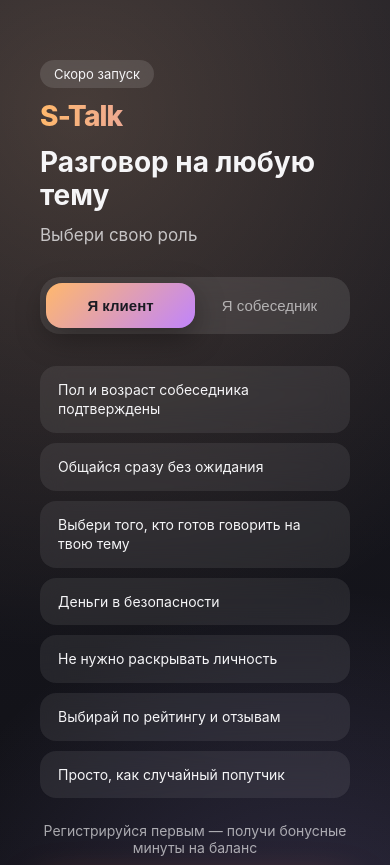
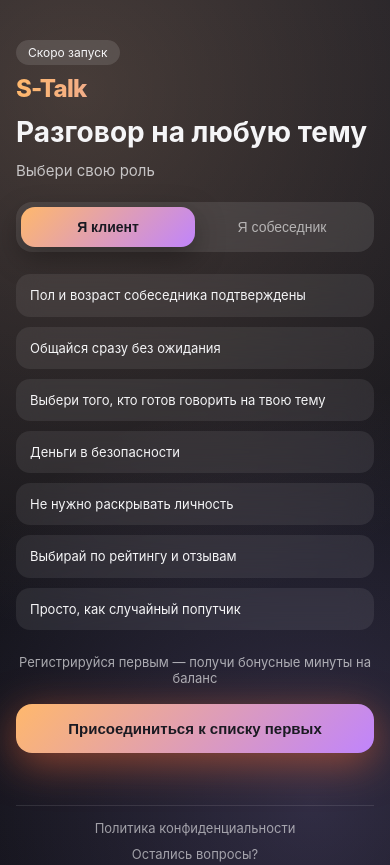
Before and after one commit to riniLess/stalk, a plain HTML site: page frontend/index.html in a window 390 px wide. Shown: the top 865 px of the page. Drawn offline with Linux system fonts and the light colour scheme.

Commit message:
Adjust mobile layout and paddings, dark theme

```diff
--- a/frontend/index.html
+++ b/frontend/index.html
@@ -3,6 +3,8 @@
 <head>
     <meta charset="UTF-8"/>
     <meta name="viewport" content="width=device-width, initial-scale=1.0"/>
+    <meta name="theme-color" content="#0f0f14">
+    <meta name="color-scheme" content="dark">
     <link rel="icon" href="./favicon.ico" type="image/x-icon">
     <meta name="description" content="S-Talk — платформа для платных разговоров на любые темы. Скоро запуск!"/>
     <link rel="stylesheet" href="styles.css">
--- a/frontend/styles.css
+++ b/frontend/styles.css
@@ -1,11 +1,17 @@
+/* Base reset */
 * {
     box-sizing: border-box;
     margin: 0;
     padding: 0;
 }
 
+/* Helps avoid white “flashes” on mobile/overscroll */
+html {
+    background: #0f0f14;
+}
+
 body {
-    font-family: -apple-system, BlinkMacSystemFont, 'Inter', 'Segoe UI', sans-serif;
+    font-family: -apple-system, BlinkMacSystemFont, "Inter", "Segoe UI", sans-serif;
     background:
             radial-gradient(900px at 20% 10%, rgba(255, 200, 150, 0.2), transparent 60%),
             radial-gradient(700px at 80% 90%, rgba(180, 160, 255, 0.2), transparent 60%),
@@ -14,9 +20,11 @@ body {
     min-height: 100vh;
     display: flex;
     flex-direction: column;
-    padding: 20px;
+    padding: 16px;
+    padding-bottom: calc(16px + env(safe-area-inset-bottom));
 }
 
+/* Layout */
 .container {
     width: 100%;
     max-width: 540px;
@@ -67,6 +75,7 @@ h1 {
     margin-bottom: 32px;
 }
 
+/* Switch */
 .switch {
     display: grid;
     grid-template-columns: 1fr 1fr;
@@ -95,9 +104,10 @@ h1 {
     color: #1a1a22;
     opacity: 1;
     font-weight: 600;
-    box-shadow: 0 10px 30px rgba(0,0,0,0.35);
+    box-shadow: 0 10px 30px rgba(0, 0, 0, 0.35);
 }
 
+/* Benefits */
 .benefits {
     list-style: none;
     margin-bottom: 24px;
@@ -113,6 +123,7 @@ h1 {
     line-height: 1.4;
 }
 
+/* Hint */
 .hint {
     font-size: 14px;
     opacity: 0.65;
@@ -120,6 +131,7 @@ h1 {
     text-align: center;
 }
 
+/* CTA */
 .cta {
     width: 100%;
     padding: 18px;
@@ -136,7 +148,8 @@ h1 {
 }
 
 @keyframes pulse {
-    0%, 100% {
+    0%,
+    100% {
         box-shadow: 0 10px 30px rgba(255, 107, 53, 0.3);
     }
     50% {
@@ -150,6 +163,7 @@ h1 {
     animation: none;
 }
 
+/* Footer */
 footer {
     text-align: center;
     padding: 20px 0;
@@ -178,7 +192,7 @@ footer a:hover {
     text-decoration: underline;
 }
 
-/* Модалка */
+/* Modal */
 .modal {
     position: fixed;
     inset: 0;
@@ -286,16 +300,7 @@ footer a:hover {
     margin-bottom: 10px;
 }
 
-@media (max-width: 480px) {
-    h1 {
-        font-size: 28px;
-    }
-
-    .container {
-        padding: 40px 20px;
-    }
-}
-
+/* Toasts */
 .toast-container {
     position: fixed;
     bottom: 20px;
@@ -320,12 +325,21 @@ footer a:hover {
 }
 
 @keyframes slideIn {
-    from { transform: translateX(400px); opacity: 0; }
-    to { transform: translateX(0); opacity: 1; }
+    from {
+        transform: translateX(400px);
+        opacity: 0;
+    }
+    to {
+        transform: translateX(0);
+        opacity: 1;
+    }
 }
 
 @keyframes slideOut {
-    to { transform: translateX(400px); opacity: 0; }
+    to {
+        transform: translateX(400px);
+        opacity: 0;
+    }
 }
 
 .toast.hiding {
@@ -333,17 +347,29 @@ footer a:hover {
 }
 
 .toast.success {
-    background: linear-gradient(135deg, rgba(34, 197, 94, 0.9), rgba(22, 163, 74, 0.9));
+    background: linear-gradient(
+            135deg,
+            rgba(34, 197, 94, 0.9),
+            rgba(22, 163, 74, 0.9)
+    );
     color: white;
 }
 
 .toast.error {
-    background: linear-gradient(135deg, rgba(239, 68, 68, 0.9), rgba(220, 38, 38, 0.9));
+    background: linear-gradient(
+            135deg,
+            rgba(239, 68, 68, 0.9),
+            rgba(220, 38, 38, 0.9)
+    );
     color: white;
 }
 
-.toast-icon { font-size: 20px; }
-.toast-message { flex: 1; }
+.toast-icon {
+    font-size: 20px;
+}
+.toast-message {
+    flex: 1;
+}
 .toast-close {
     background: none;
     border: none;
@@ -352,12 +378,11 @@ footer a:hover {
     cursor: pointer;
     opacity: 0.7;
 }
-.toast-close:hover { opacity: 1; }
-
-@media (max-width: 480px) {
-    .toast-container { left: 10px; right: 10px; max-width: none; }
+.toast-close:hover {
+    opacity: 1;
 }
 
+/* Privacy page */
 .privacy-content {
     max-width: 680px;
     margin: 0 auto 40px;
@@ -366,6 +391,7 @@ footer a:hover {
     color: #f5f5f7;
     opacity: 0.92;
 }
+
 .privacy-content h1 {
     font-size: 32px;
     font-weight: 700;
@@ -376,34 +402,43 @@ footer a:hover {
     -webkit-text-fill-color: transparent;
     background-clip: text;
 }
-.privacy-content h2, .privacy-content h3 {
+
+.privacy-content h2,
+.privacy-content h3 {
     font-weight: 600;
     margin: 28px 0 16px;
     color: #fff;
 }
+
 .privacy-content h2 {
     font-size: 22px;
     margin-top: 40px;
 }
+
 .privacy-content h3 {
     font-size: 18px;
     font-weight: 600;
 }
+
 .privacy-content p {
     margin-bottom: 16px;
 }
+
 .privacy-content ul {
     padding-left: 24px;
     margin-bottom: 16px;
 }
+
 .privacy-content li {
     margin-bottom: 8px;
     position: relative;
 }
+
 .privacy-content a {
     color: #ffb86c;
     text-decoration: underline;
 }
+
 .privacy-content a:hover {
     color: #ffcc80;
 }
@@ -423,19 +458,129 @@ footer a:hover {
     transition: all 0.25s ease;
     box-shadow: 0 6px 20px rgba(255, 107, 53, 0.3);
 }
+
 .back-button:hover {
     transform: translateY(-2px);
     box-shadow: 0 8px 25px rgba(255, 107, 53, 0.45);
 }
 
+/* ----------------------------
+   Responsive tweaks (mobile-first adjustments without touching desktop)
+   ---------------------------- */
+/* Mobile */
 @media (max-width: 480px) {
+    body {
+        min-height: 100svh; /* better than 100vh on mobile browsers */
+    }
+
+    .container {
+        max-width: 100%;
+        justify-content: flex-start; /* less “empty space” than center */
+        padding: 24px 0;
+    }
+
+    .badge {
+        padding: 5px 12px;
+        font-size: 12px;
+        margin-bottom: 10px;
+    }
+
+    .logo {
+        font-size: 24px;
+    }
+
+    h1 {
+        font-size: 28px;
+    }
+
+    .subtitle {
+        font-size: 15px;
+        margin-bottom: 22px;
+    }
+
+    .switch {
+        border-radius: 16px;
+        padding: 5px;
+        margin-bottom: 22px;
+    }
+
+    .switch button {
+        padding: 12px 0;
+        border-radius: 14px;
+        font-size: 14px;
+    }
+
+    .benefits li {
+        padding: 12px 14px;
+        border-radius: 14px;
+        font-size: 13px;
+    }
+
+    .hint {
+        font-size: 13px;
+        margin-bottom: 18px;
+    }
+
+    .cta {
+        padding: 16px;
+        border-radius: 16px;
+        font-size: 15px;
+    }
+
+    main {
+        margin-bottom: 28px;
+    }
+
+    footer {
+        padding: 14px 0;
+    }
+
+    footer nav {
+        gap: 10px;
+    }
+
+    /* Toasts on mobile */
+    .toast-container {
+        left: 10px;
+        right: 10px;
+        max-width: none;
+        bottom: 12px;
+    }
+
+    /* Modal on mobile */
+    .modal {
+        padding: 14px;
+    }
+
+    .modal-box {
+        padding: 22px;
+        border-radius: 22px;
+    }
+
+    .modal h2 {
+        font-size: 20px;
+    }
+
+    .modal p {
+        font-size: 12px;
+    }
+
+    .modal input {
+        padding: 14px;
+        border-radius: 14px;
+        font-size: 14px;
+    }
+
+    /* Privacy on mobile */
     .privacy-content {
         padding: 0 16px;
         font-size: 14px;
     }
+
     .privacy-content h1 {
         font-size: 26px;
     }
+
     .privacy-content h2 {
         font-size: 20px;
     }
```
Also changed, not shown: frontend/privacy.html (+4 -3 lines).
